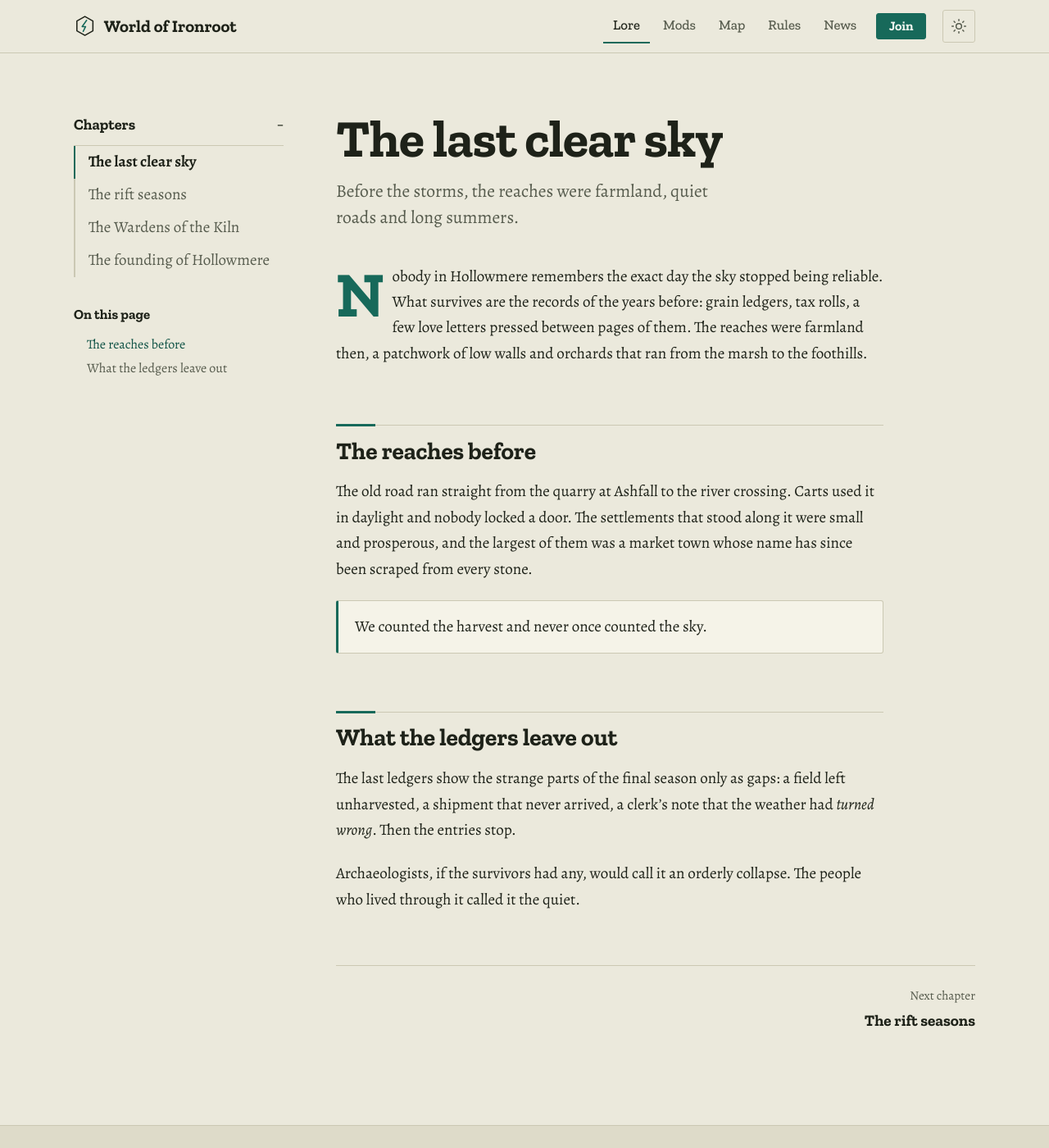
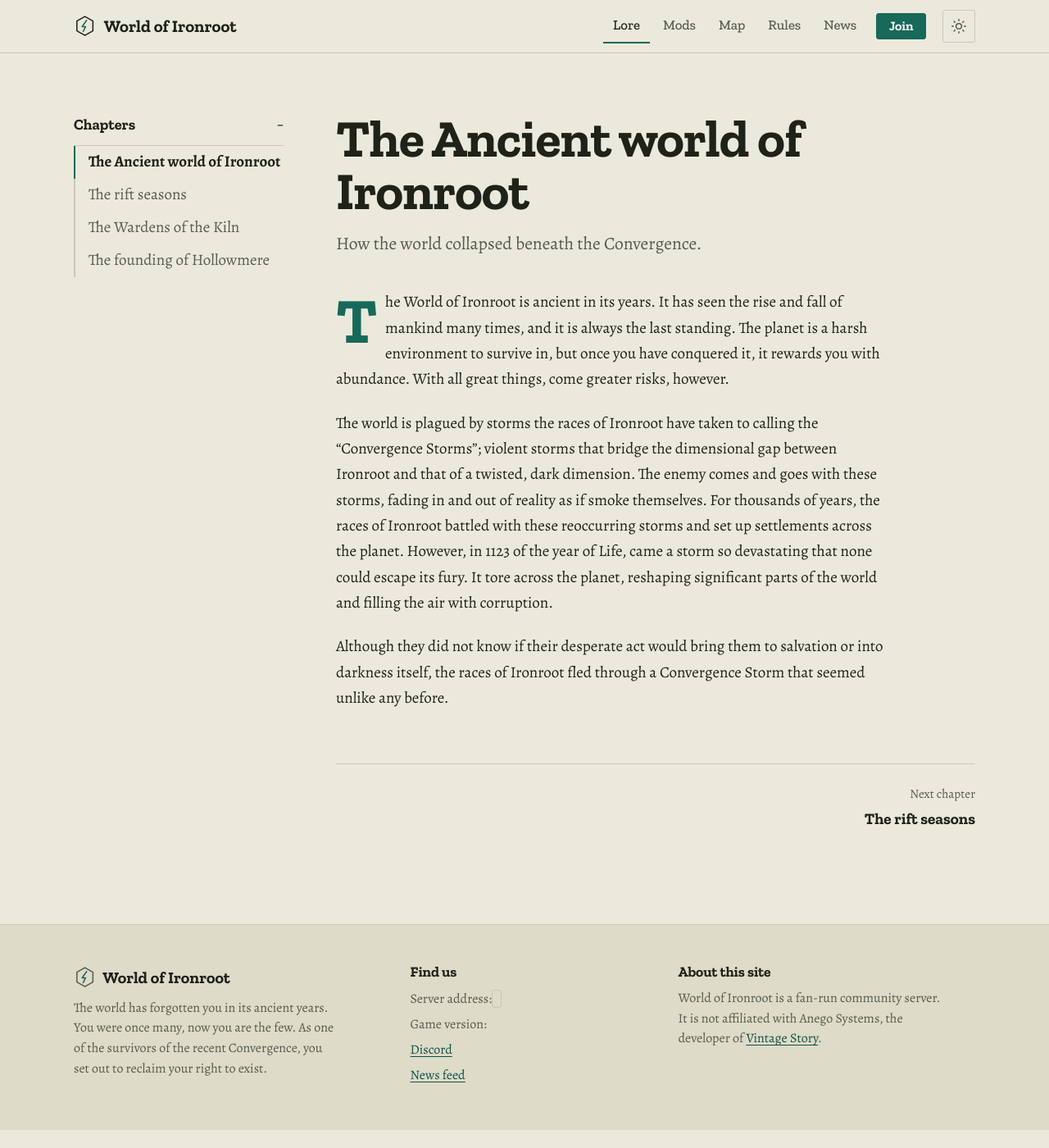
Before and after one commit to Rhyagelle/World-of-Ironroot, a Jekyll site: the page built from _lore/the-last-clear-sky.md, in a window 1280 px wide and 1400 px high. Shown: the whole window at 82% size. Built offline with Jekyll 4.4.1, drawn with Linux system fonts in a browser that asks for light colours.

Commit message:
Update the-last-clear-sky.md
Added story

```diff
--- a/_lore/the-last-clear-sky.md
+++ b/_lore/the-last-clear-sky.md
@@ -1,20 +1,11 @@
 ---
-title: The last clear sky
+title: The Ancient world of Ironroot
 order: 1
-summary: Before the storms, the reaches were farmland, quiet roads and long summers.
+summary: How the world collapsed beneath the Convergence.
 ---
 
-Nobody in Hollowmere remembers the exact day the sky stopped being reliable. What survives are the records of the years before: grain ledgers, tax rolls, a few love letters pressed between pages of them. The reaches were farmland then, a patchwork of low walls and orchards that ran from the marsh to the foothills.
+The World of Ironroot is ancient in its years. It has seen the rise and fall of mankind many times, and it is always the last standing. The planet is a harsh environment to survive in, but once you have conquered it, it rewards you with abundance. With all great things, come greater risks, however.
 
-## The reaches before
+The world is plagued by storms the races of Ironroot have taken to calling the “Convergence Storms”; violent storms that bridge the dimensional gap between Ironroot and that of a twisted, dark dimension. The enemy comes and goes with these storms, fading in and out of reality as if smoke themselves. For thousands of years, the races of Ironroot battled with these reoccurring storms and set up settlements across the planet. However, in 1123 of the year of Life, came a storm so devastating that none could escape its fury. It tore across the planet, reshaping significant parts of the world and filling the air with corruption.
 
-The old road ran straight from the quarry at Ashfall to the river crossing. Carts used it in daylight and nobody locked a door. The settlements that stood along it were small and prosperous, and the largest of them was a market town whose name has since been scraped from every stone.
-
-> We counted the harvest and never once counted the sky.
-{: .callout}
-
-## What the ledgers leave out
-
-The last ledgers show the strange parts of the final season only as gaps: a field left unharvested, a shipment that never arrived, a clerk's note that the weather had *turned wrong*. Then the entries stop.
-
-Archaeologists, if the survivors had any, would call it an orderly collapse. The people who lived through it called it the quiet.
+Although they did not know if their desperate act would bring them to salvation or into darkness itself, the races of Ironroot fled through a Convergence Storm that seemed unlike any before.
```
